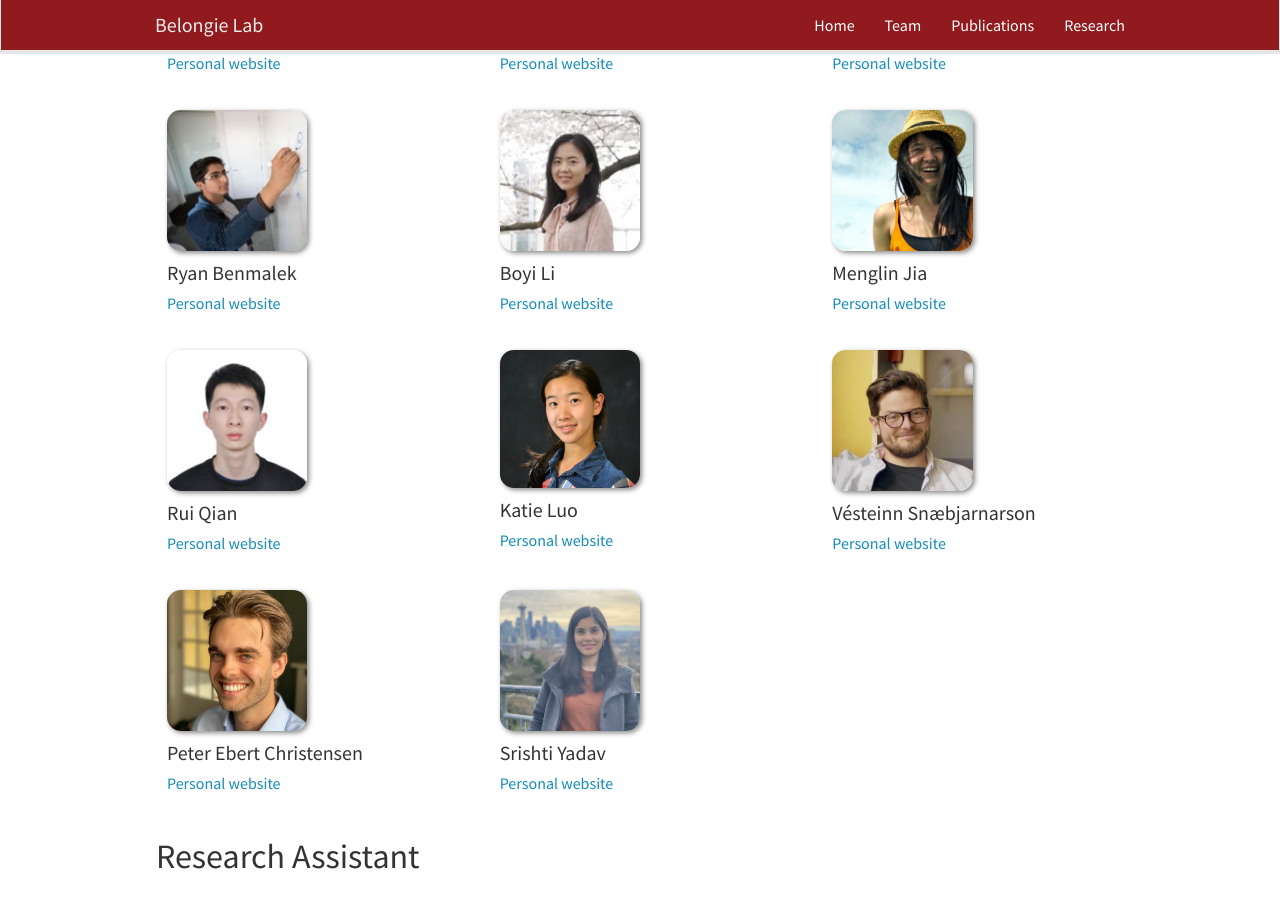
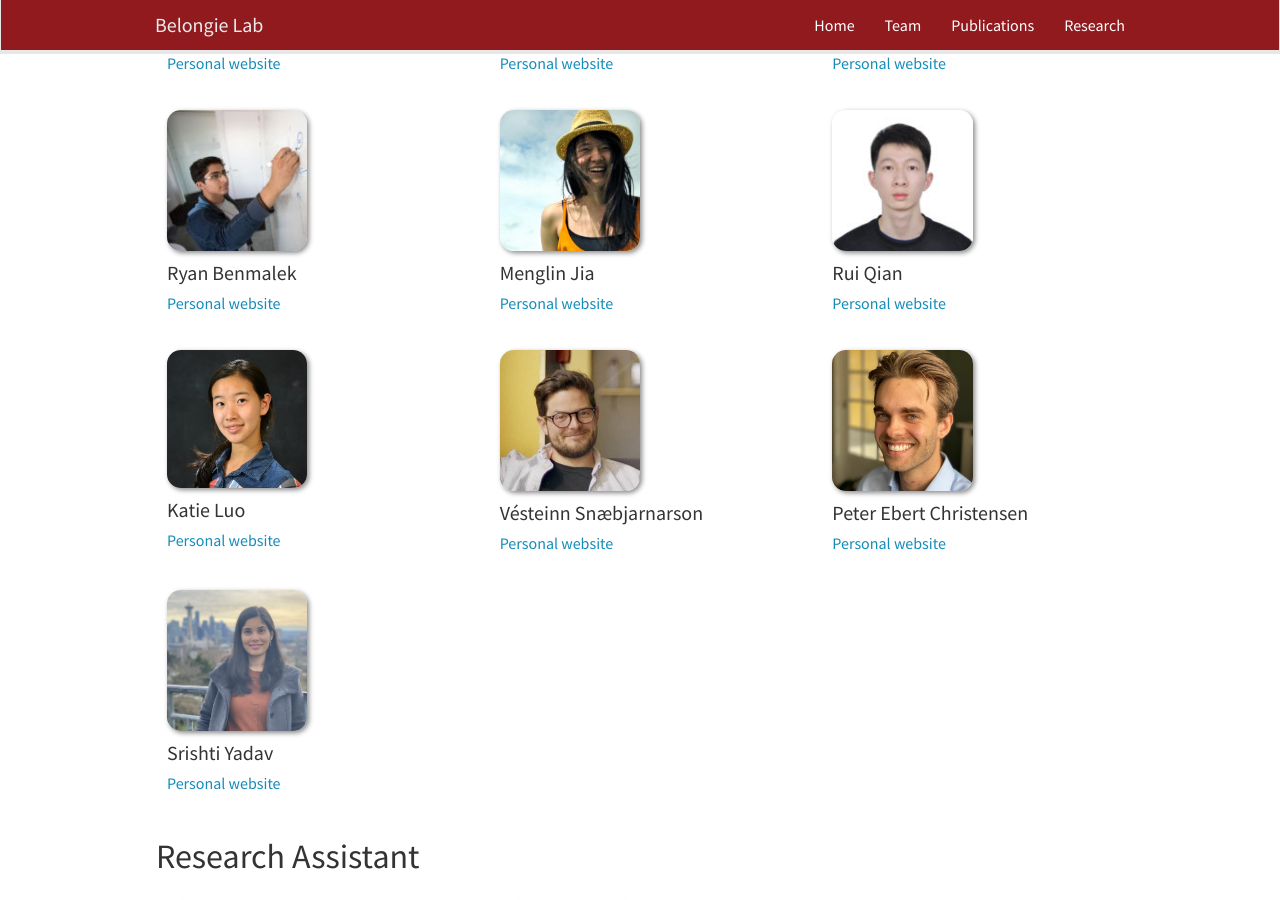
Before and after one commit to BelongieLab/belongielab.github.io, a Jekyll site: the page built from _pages/team.md, in a window 1280 px wide and 900 px high, scrolled down 1081 px. Built offline with Jekyll 4.4.1, drawn with Linux system fonts in a browser that asks for light colours; nearby versions of some CDN libraries.

Commit message:
Update phd_members.yml

```diff
--- a/_data/phd_members.yml
+++ b/_data/phd_members.yml
@@ -13,10 +13,6 @@
 - name: Ryan Benmalek
   photo: ryan.jpg
   website: https://ryanai3.github.io/
-
-- name: Boyi Li
-  photo: boyi.jpg
-  website: https://sites.google.com/site/boyilics/home
 
 - name: Menglin Jia
   photo: menglin.jpg
```
